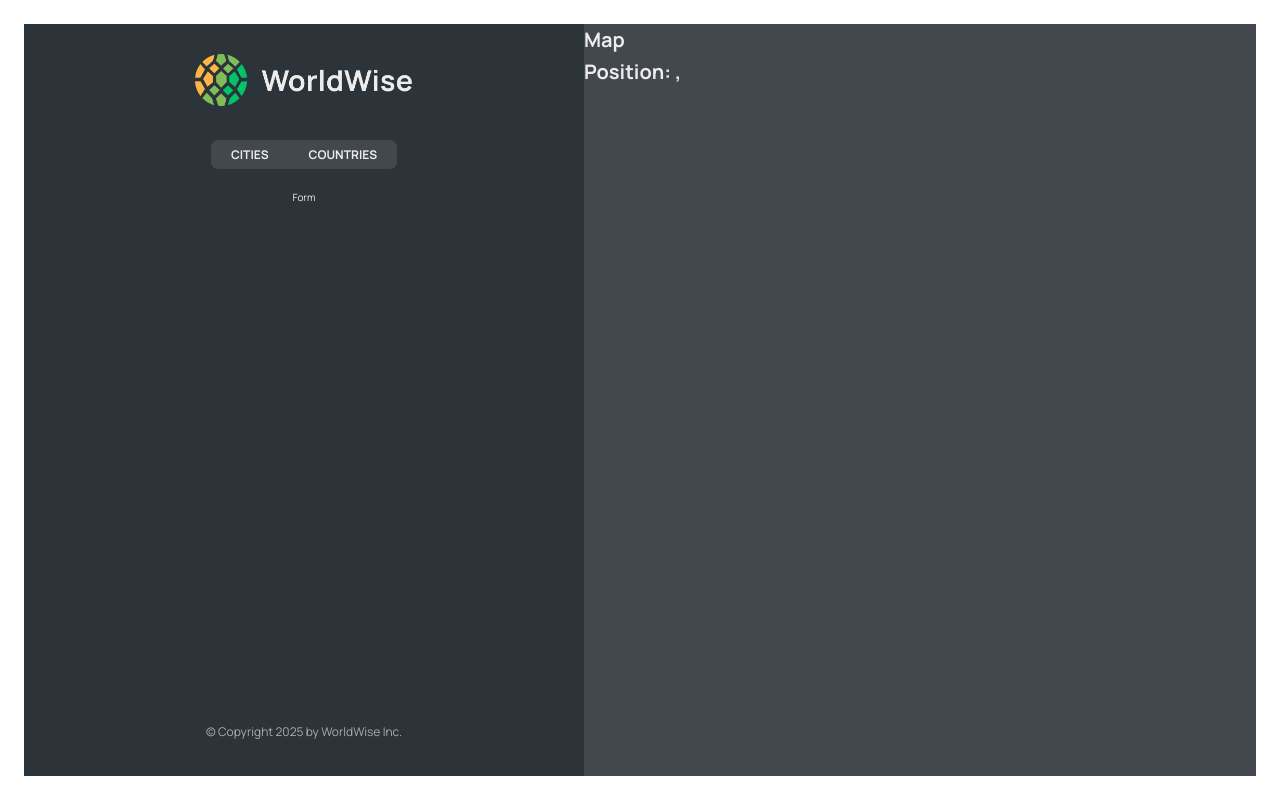
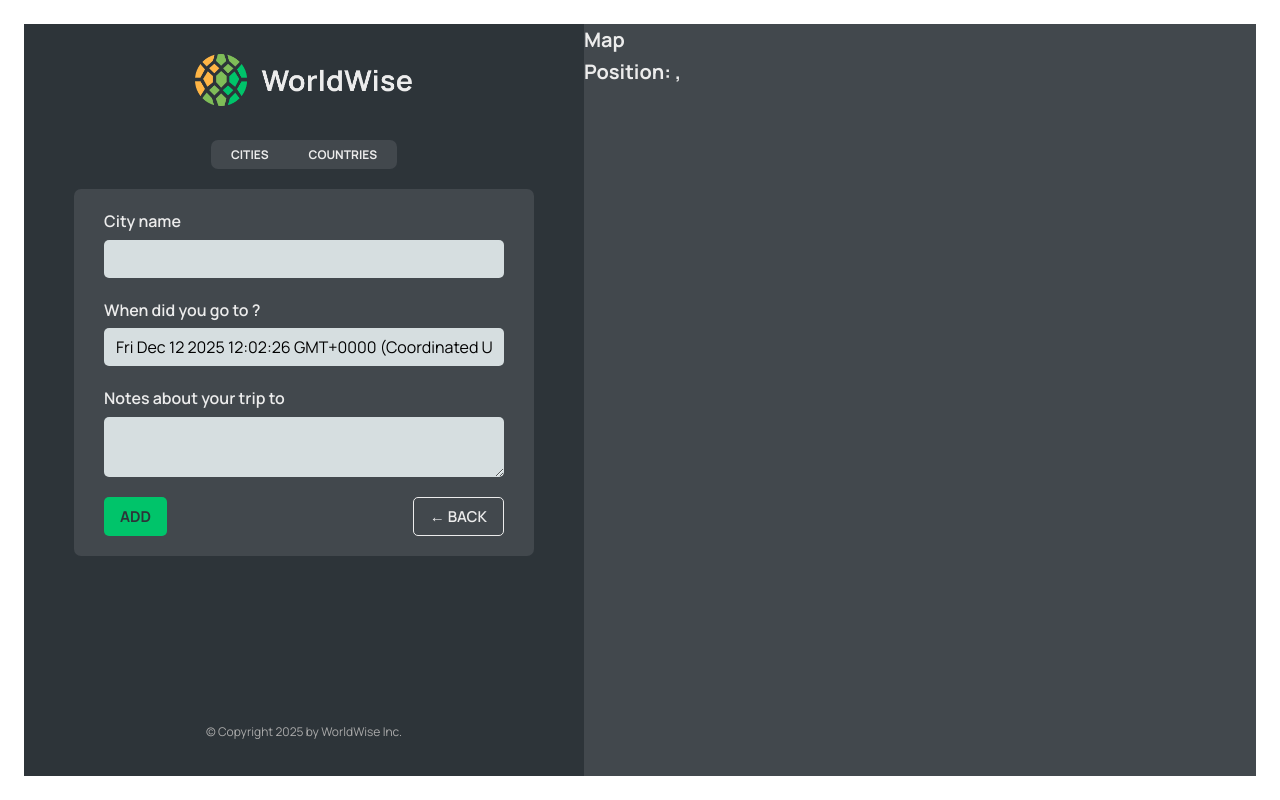
Before and after one commit to fernandodestefani/ultimate-react-best-udemy, a React (Vite) app in the folder 11-worldwise/: page /app/form in a window 1280 px wide. Built offline with nearby package versions, Linux system fonts and the light colour scheme; data requests are answered from the project's data file.

Commit message:
use programmatic navigation to access the form component in the UI

```diff
--- a/11-worldwise/src/App.jsx
+++ b/11-worldwise/src/App.jsx
@@ -10,6 +10,7 @@ import AppLayout from "./pages/AppLayout";
 import City from "./components/City"
 import CityList from "./components/CityList";
 import CountryList from "./components/CountryList";
+import Form from "./components/Form";
 
 const BASE_URL = "http://localhost:9000";
 
@@ -51,7 +52,7 @@ function App() {
           />
           <Route path="cities/:id" element={<City /> }/>
           <Route path="countries" element={<CountryList cities={cities} isLoading={isLoading} />} />
-          <Route path="form" element={<p>Form</p>} />
+          <Route path="form" element={<Form/>} />
         </Route>
         <Route path="*" element={<PageNotFound />} />
       </Routes>
--- /dev/null
+++ b/11-worldwise/src/components/Button.jsx
@@ -0,0 +1,11 @@
+import styles from './Button.module.css'
+
+function Button({children, onClick, type}) {
+  return (
+    <button onClick={onClick} className={`${styles.btn} ${styles[type]}`}>
+      {children}
+    </button>
+  )
+}
+
+export default Button
--- a/11-worldwise/src/components/CountryList.jsx
+++ b/11-worldwise/src/components/CountryList.jsx
@@ -20,7 +20,7 @@ function CountryList({ cities, isLoading }) {
   return (
     <ul className={styles.countryList}>
       {countries.map((country) => (
-        <CountryItem country={country} />
+        <CountryItem country={country} key={country.country} />
       ))}
     </ul>
   );
--- a/11-worldwise/src/components/Form.jsx
+++ b/11-worldwise/src/components/Form.jsx
@@ -1,8 +1,10 @@
 // "https://api.bigdatacloud.net/data/reverse-geocode-client?latitude=0&longitude=0"
 
 import { useState } from "react";
+import { useNavigate } from "react-router-dom";
 
 import styles from "./Form.module.css";
+import Button from "./Button";
 
 export function convertToEmoji(countryCode) {
   const codePoints = countryCode
@@ -13,10 +15,13 @@ export function convertToEmoji(countryCode) {
 }
 
 function Form() {
+  const navigate = useNavigate();
+
   const [cityName, setCityName] = useState("");
   const [country, setCountry] = useState("");
   const [date, setDate] = useState(new Date());
   const [notes, setNotes] = useState("");
+
 
   return (
     <form className={styles.form}>
@@ -49,8 +54,11 @@ function Form() {
       </div>
 
       <div className={styles.buttons}>
-        <button>Add</button>
-        <button>&larr; Back</button>
+        <Button type="primary">Add</Button>
+        <Button type="back" onClick={(e) => {
+          e.preventDefault();
+          navigate(-1)
+        }}>&larr; Back</Button>
       </div>
     </form>
   );
--- a/11-worldwise/src/components/Map.jsx
+++ b/11-worldwise/src/components/Map.jsx
@@ -1,13 +1,15 @@
-import { useSearchParams } from 'react-router-dom'
+import { useNavigate, useSearchParams } from 'react-router-dom'
 import styles from './Map.module.css'
 
 function Map() {
+  const navigate = useNavigate();
+
   const [searchParams, setSearchParams] = useSearchParams();
   const lat = searchParams.get('lat');
   const lng = searchParams.get('lng')
 
   return (
-    <div className={styles.mapContainer}>
+    <div className={styles.mapContainer} onClick={() => navigate('form')}>
       <h1>Map</h1>
       <h1>Position: {lat}, {lng}</h1>
     </div>
```
